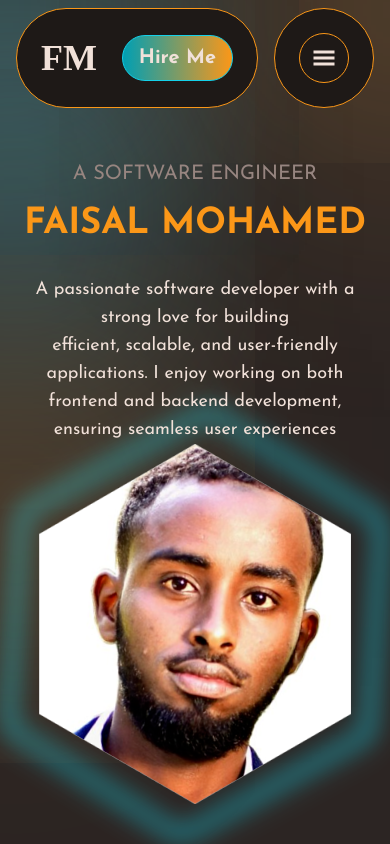
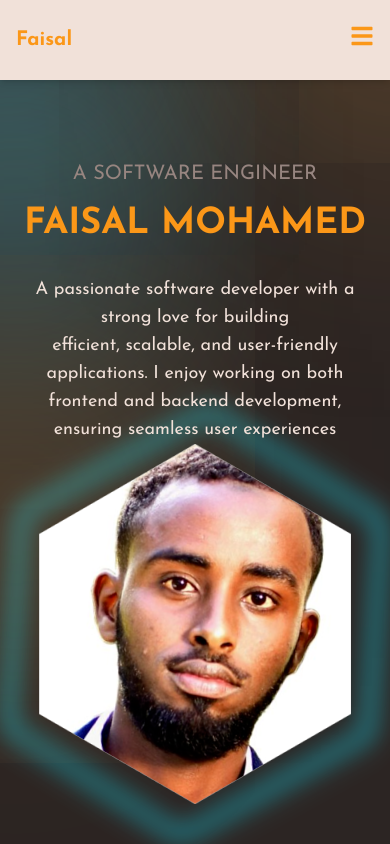
Before and after one commit to fm-coding/my-portfolio, a React (Vite) app: page / in a window 390 px wide. Shown: the top 844 px of the page. Built offline with nearby package versions, Linux system fonts and the light colour scheme; the HTML template or start-up script is replaced by a standard one.

Commit message:
Fix responsive navbar behavior and animations

```diff
--- a/src/components/navbar/NavbarToggler.jsx
+++ /dev/null
@@ -1,20 +0,0 @@
-import { GiHamburgerMenu } from "react-icons/gi";
-import { useDispatch } from "react-redux";
-
-const NavbarToggler = () => {
-  const dispatch = useDispatch();
-
-  const setToggleMenu = () => {
-    dispatch(toggleMenu());
-  };
-  return (
-    <button
-      className="text-2xl p-3 border border-orange rounded-full"
-      onClick={setToggleMenu}
-    >
-      <GiHamburgerMenu />
-    </button>
-  );
-};
-
-export default NavbarToggler;
--- a/src/components/navbar/Navbarmain.jsx
+++ b/src/components/navbar/Navbarmain.jsx
@@ -1,61 +1,82 @@
-import React, { useState } from "react";
-import NavbarLogo from "./NavbarLogo";
-import NavbarLinks from "./NavbarLinks";
-import NavbarBtn from "./NavbarBtn";
-import { GiHamburgerMenu } from "react-icons/gi";
-import { motion, AnimatePresence } from "framer-motion";
-import { useDispatch } from "react-redux";
+import { useState } from "react";
+import { FaBars, FaTimes } from "react-icons/fa";
 
 const Navbarmain = () => {
-  const [menuOpen, setMenuOpen] = useState(false); // Local state for controlling mobile menu
+  const [isMenuOpen, setIsMenuOpen] = useState(false);
 
-  const toggleMenuState = () => {
-    setMenuOpen(!menuOpen);
+  const toggleMenu = () => {
+    setIsMenuOpen(!isMenuOpen);
   };
 
   const closeMenu = () => {
-    setMenuOpen(false);
+    setIsMenuOpen(false);
   };
 
+  const navLinks = [
+    { name: "About", to: "#about" },
+    { name: "Skills", to: "#skills" },
+    { name: "Contact", to: "#contact" },
+  ];
+
   return (
-    <nav className="max-w-[1300px] mx-auto w-full px-4 fixed left-[50%] -translate-x-[50%] z-20 flex gap-4 mt-2">
-      <div className="flex justify-between w-full max-w-[1200px] mx-auto bg-black items-center p-6 rounded-r-full rounded-l-full border-orange border-[0.5px]">
-        <NavbarLogo />
+    <nav className="fixed top-0 w-full z-50 bg-white shadow-md">
+      <div className="max-w-[1200px] mx-auto px-4 flex justify-between items-center h-20">
+        <h1 className="text-xl font-bold text-orange">Faisal</h1>
 
-        {/* Navbar Links aligned to the right with proper spacing for large screens */}
-        <div className="hidden lg:flex ml-auto gap-6"> {/* Adding gap to space out the links */}
-          <NavbarLinks />
+        {/* Large screen nav */}
+        <ul className="hidden md:flex items-center space-x-8 mr-4">
+          {navLinks.map((link) => (
+            <li key={link.name}>
+              <a
+                href={link.to}
+                className="text-gray-700 hover:text-orange transition"
+              >
+                {link.name}
+              </a>
+            </li>
+          ))}
+          <a
+            href="#contact"
+            className="ml-4 bg-orange text-white py-2 px-5 rounded-full hover:bg-dark-orange transition"
+          >
+            Hire Me
+          </a>
+        </ul>
+
+        {/* Mobile toggler */}
+        <div className="md:hidden">
+          <button
+            className="text-2xl text-orange focus:outline-none"
+            onClick={toggleMenu}
+          >
+            {isMenuOpen ? <FaTimes /> : <FaBars />}
+          </button>
         </div>
-
-        <NavbarBtn />
       </div>
 
-      {/* Hamburger button */}
-      <div className="flex lg:hidden sm:block p-6 bg-black items-center justify-center rounded-full border-orange border-[0.5px]">
-        <button
-          className={`text-2xl p-3 border border-orange rounded-full text-white transition-transform duration-300 ${
-            menuOpen ? "rotate-90" : ""
-          }`}
-          onClick={toggleMenuState} // Toggle mobile menu on click
-        >
-          <GiHamburgerMenu />
-        </button>
-      </div>
-
-      {/* Animated Mobile Menu */}
-      <AnimatePresence>
-        {menuOpen && (
-          <motion.div
-            initial={{ height: 0, opacity: 0 }}
-            animate={{ height: "auto", opacity: 1 }}
-            exit={{ height: 0, opacity: 0 }}
-            className="absolute top-[80px] right-4 sm:right-0 sm:left-0 bg-black border border-orange rounded-xl shadow-lg z-50 lg:hidden px-6 py-4"
+      {/* Mobile menu */}
+      {isMenuOpen && (
+        <ul className="md:hidden flex flex-col items-center space-y-6 py-6 bg-white shadow-md">
+          {navLinks.map((link) => (
+            <li key={link.name}>
+              <a
+                href={link.to}
+                onClick={closeMenu}
+                className="text-gray-700 text-lg hover:text-orange transition"
+              >
+                {link.name}
+              </a>
+            </li>
+          ))}
+          <a
+            href="#contact"
+            onClick={closeMenu}
+            className="bg-orange text-white py-2 px-5 rounded-full hover:bg-dark-orange transition"
           >
-            {/* Pass closeMenu to NavbarLinks to close menu when a link is clicked */}
-            <NavbarLinks onLinkClick={closeMenu} />
-          </motion.div>
-        )}
-      </AnimatePresence>
+            Hire Me
+          </a>
+        </ul>
+      )}
     </nav>
   );
 };
```
